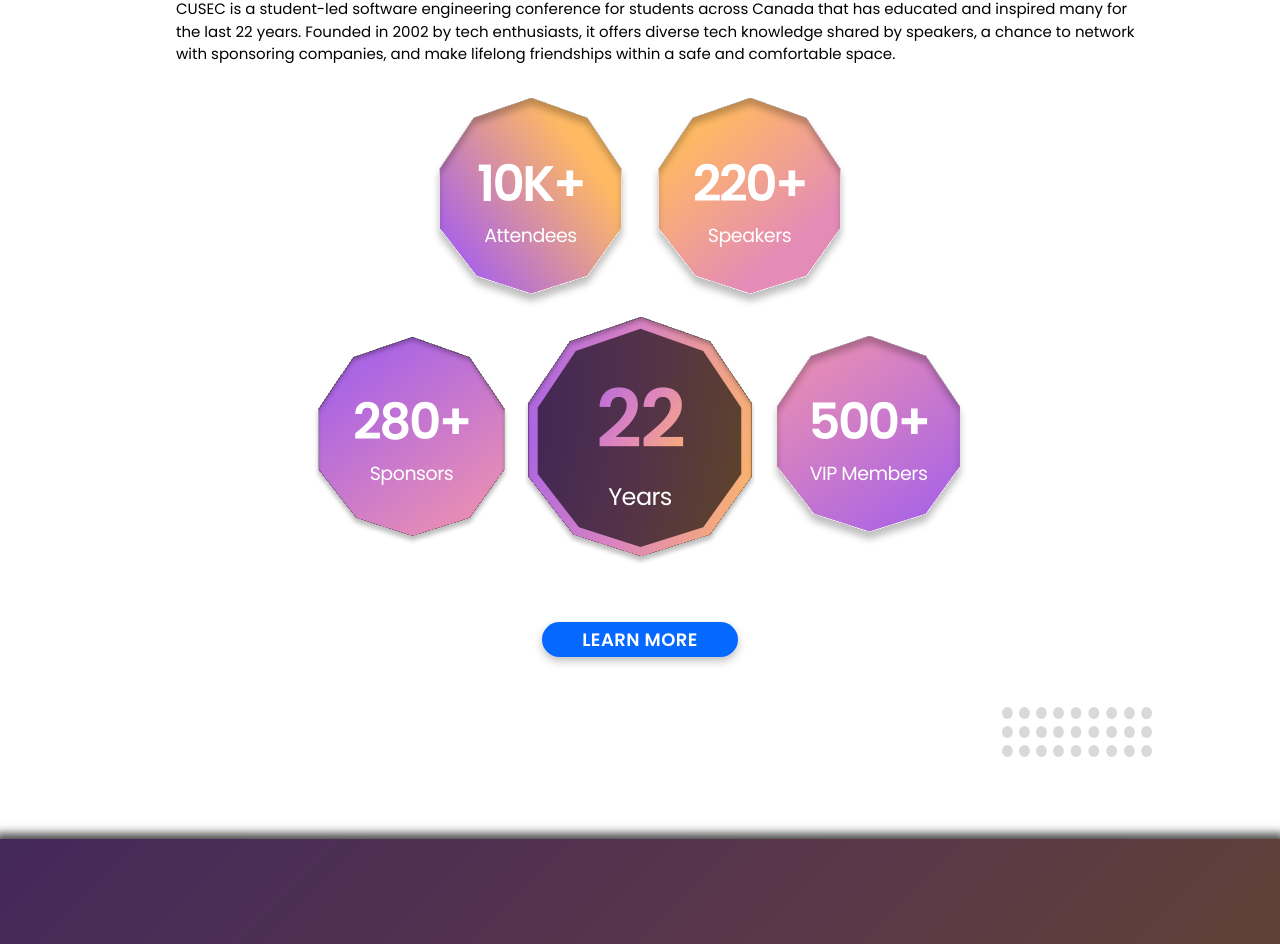
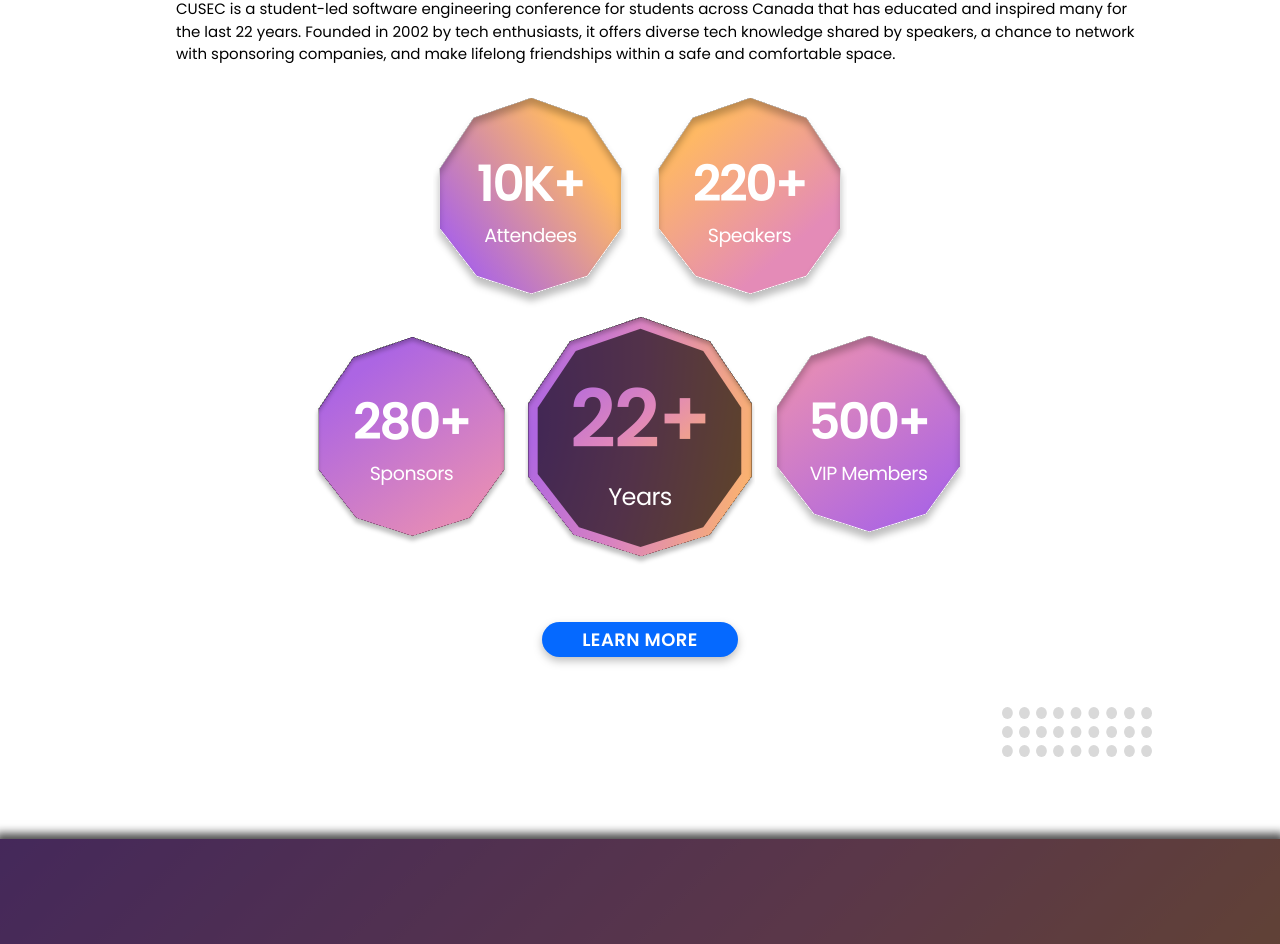
Before and after one commit to cusec/2024, a Next.js app: page / in a window 1280 px wide. Shown: the part 1010-1954 px from the top of the page. Built offline with nearby package versions, Linux system fonts and the light colour scheme.

Commit message:
feat: Implement feature to count up numbers on decagons in landing page About section

```diff
--- a/package.json
+++ b/package.json
@@ -20,6 +20,7 @@
     "next": "13.4.10",
     "postcss": "8.4.26",
     "react": "18.2.0",
+    "react-countup": "^6.5.0",
     "react-dom": "18.2.0",
     "react-icons": "^4.10.1",
     "react-intersection-observer": "^9.5.2",
--- a/src/components/Landing Page/About.tsx
+++ b/src/components/Landing Page/About.tsx
@@ -13,7 +13,7 @@ import { motion } from "framer-motion";
 
 const fadeInConfigDecagon = {
   initial: { opacity: 0, scale: 0.8 },
-  whileInView: { opacity: 1, scale: 1 },
+  whileInView: { opacity: 1, scale: 1},
   viewport: { once: true },
 };
 
@@ -88,6 +88,7 @@ export default function About() {
               image={decagon_gradient_1}
               TitleText={"10K+"}
               SubtitleText={"Attendees"}
+              countUpDelay = {0.5}
             />
           </motion.div>
           <motion.div
@@ -98,6 +99,7 @@ export default function About() {
               image={decagon_gradient_2}
               TitleText={"220+"}
               SubtitleText={"Speakers"}
+              countUpDelay = {0.7}
             />
           </motion.div>
         </section>
@@ -110,6 +112,7 @@ export default function About() {
               image={decagon_gradient_3}
               TitleText={"280+"}
               SubtitleText={"Sponsors"}
+              countUpDelay = {0.3}
             />
           </motion.div>
           <div className="">
@@ -121,6 +124,7 @@ export default function About() {
                 image={large_decagon}
                 TitleText={"22"}
                 SubtitleText={"Years"}
+                countUpDelay = {1.1}
               />
             </motion.div>
           </div>
@@ -132,10 +136,13 @@ export default function About() {
               image={decagon_gradient_4}
               TitleText={"500+"}
               SubtitleText={"VIP Members"}
+              countUpDelay = {0.9}
             />
           </motion.div>
         </section>
+
       </div>
+
         <motion.div
           {...fadeInConfigButton}
           transition={transitionConfig(1.3)}
--- a/src/components/Landing Page/Decagon1.tsx
+++ b/src/components/Landing Page/Decagon1.tsx
@@ -1,19 +1,26 @@
-import React from "react";
+import CountUp from "react-countup";
 
 type Decagon1Props = {
-  image: {src: string};
+  image: { src: string };
   TitleText: string;
   SubtitleText: string;
+  countUpDelay: number;
 };
 
-export default function Decagon1({ image, TitleText, SubtitleText}:Decagon1Props) {
-
-    // Didn't pursue the route of using a CSS-generated decagon because it just didn't look the same as the design, and it was also a pain to get it to be responsive.
-    {/* <article className="decagon bg-gradient-to-tr from-royalPurple to-goldenApricot flex items-center justify-center">
+export default function Decagon1({
+  image,
+  TitleText,
+  SubtitleText,
+  countUpDelay,
+}: Decagon1Props) {
+  // Didn't pursue the route of using a CSS-generated decagon because it just didn't look the same as the design, and it was also a pain to get it to be responsive.
+  {
+    /* <article className="decagon bg-gradient-to-tr from-royalPurple to-goldenApricot flex items-center justify-center">
       <div>
       40+ Speakers
       </div>
-    </article> */}
+    </article> */
+  }
 
   return (
     <article
@@ -26,7 +33,8 @@ export default function Decagon1({ image, TitleText, SubtitleText}:Decagon1Props
     >
       <div>
         <p className="font-semibold text-[18px] min-[390px]:text-[24px] md:text-[50px] tracking-tighter text-center text-white">
-        { TitleText}
+              <CountUp end={parseInt(TitleText)} delay={countUpDelay} duration={3} enableScrollSpy/>
+              {TitleText === "10K+" ? "K+" : "+"}
         </p>
         <p className="font-regular text-[8px] min-[390px]:text-[12px] md:text-[19px] tracking-tight text-center text-white">
           {SubtitleText}
--- a/src/components/Landing Page/Decagon2.tsx
+++ b/src/components/Landing Page/Decagon2.tsx
@@ -1,12 +1,13 @@
-import React from "react";
+import CountUp from 'react-countup';
 
 type Decagon2Props = {
   image: {src: string};
   TitleText: string;
   SubtitleText: string;
+  countUpDelay?: number;
 };
 
-export default function Decagon2({ image, TitleText, SubtitleText}:Decagon2Props) {
+export default function Decagon2({ image, TitleText, SubtitleText, countUpDelay}:Decagon2Props) {
 
     // Didn't pursue the route of using a CSS-generated decagon because it just didn't look the same as the design, and it was also a pain to get it to be responsive.
     {/* <article className="decagon bg-gradient-to-tr from-royalPurple to-goldenApricot flex items-center justify-center">
@@ -26,7 +27,7 @@ export default function Decagon2({ image, TitleText, SubtitleText}:Decagon2Props
       >
         <div>
           <p className="font-semibold text-[30px] min-[390px]:text-[40px] md:text-[80px] tracking-tight text-center bg-clip-text text-transparent bg-gradient-to-br from-royalPurple via-roseQuartz to-goldenApricot">
-          { TitleText}
+          {<CountUp end={parseInt(TitleText)} delay={countUpDelay} duration={3} enableScrollSpy/>}+
           </p>
           <p className="font-regular text-[10px] min-[390px]:text-[12px] md:text-[24px] tracking-tight text-center text-white">
             {SubtitleText}
```
Also changed, not shown: 1 other file (tests, documents, lock files or other folders).
